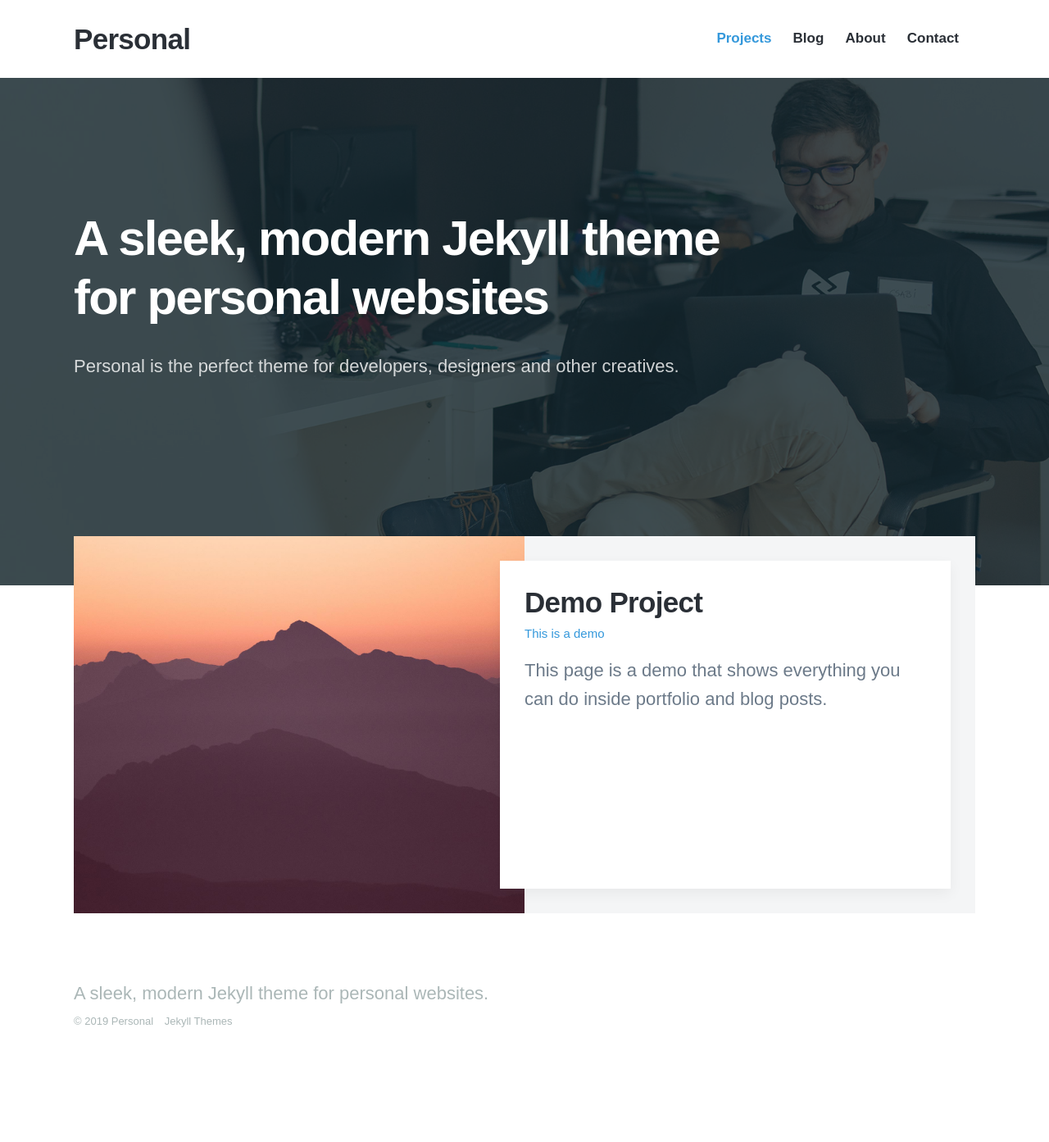
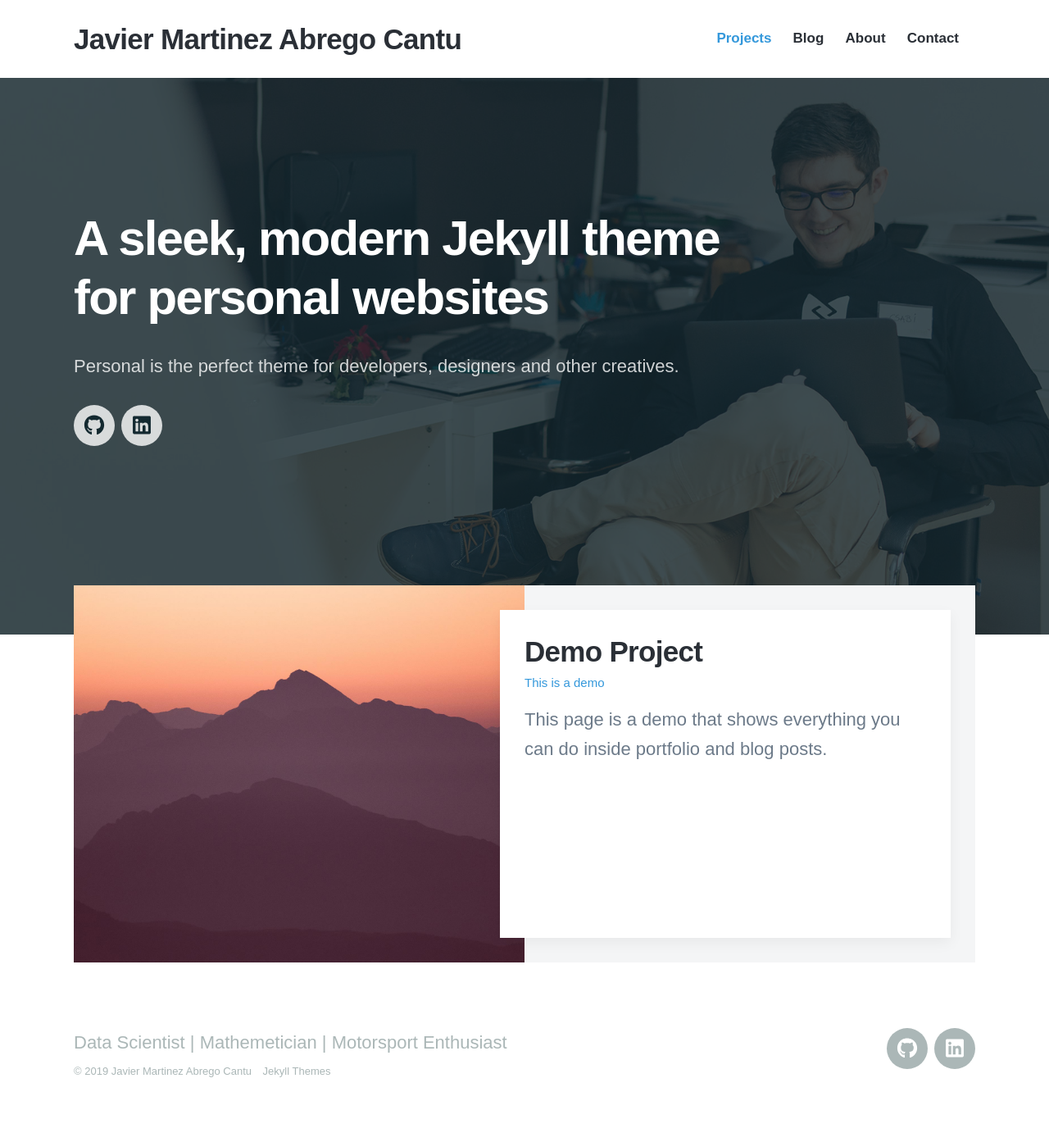
Before and after one commit to javimtza/javimtza.github.io, a Jekyll site: the page built from index.html, in a window 1280 px wide. Shown: the whole page at 82% size. Built offline with Jekyll 4.4.1, drawn with Linux system fonts in a browser that asks for light colours; nearby versions of some CDN libraries; some web fonts are replaced; before the commit the page ends 1332 px from its top, so only the background shows below that.

Commit message:
Update settings.yml

```diff
--- a/_data/settings.yml
+++ b/_data/settings.yml
@@ -1,5 +1,5 @@
 basic_settings:
-  site_title: Personal
+  site_title: Javier Martinez Abrego Cantu
   favicon_image: /images/favicon.png
 
 header_settings:
@@ -18,7 +18,7 @@ menu_settings:
       url: '/contact'
 
 footer_settings:
-  footer_tagline: A sleek, modern Jekyll theme for personal websites.
+  footer_tagline: Data Scientist | Mathemetician | Motorsport Enthusiast
 
 hero_settings:
   overlay_opacity: 0.8
@@ -50,7 +50,7 @@ social_settings:
   dribbble_url: ''
   behance_url: ''
   deviantart_url: ''
-  github_url: ''
+  github_url: 'https://github.com/javimtza'
   reddit_url: ''
   flickr_url: ''
   etsy_url: ''
@@ -58,7 +58,7 @@ social_settings:
   soundcloud_url: ''
   spotify_url: ''
   bandcamp_url: ''
-  linkedin_url: ''
+  linkedin_url: 'https://www.linkedin.com/in/javier-martinez-abrego/'
 
 color_settings:
   background_color: '#ffffff'
```
